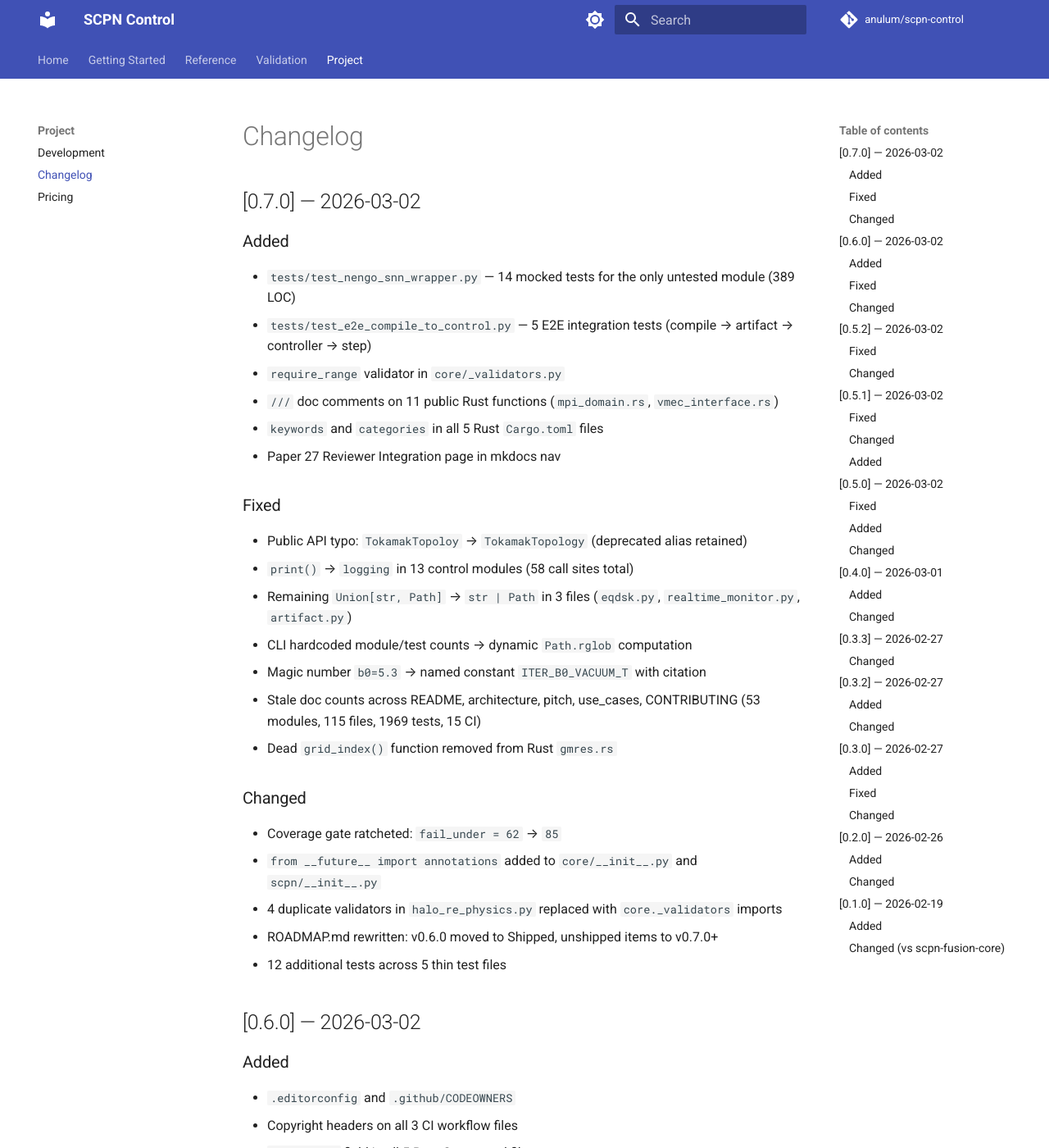
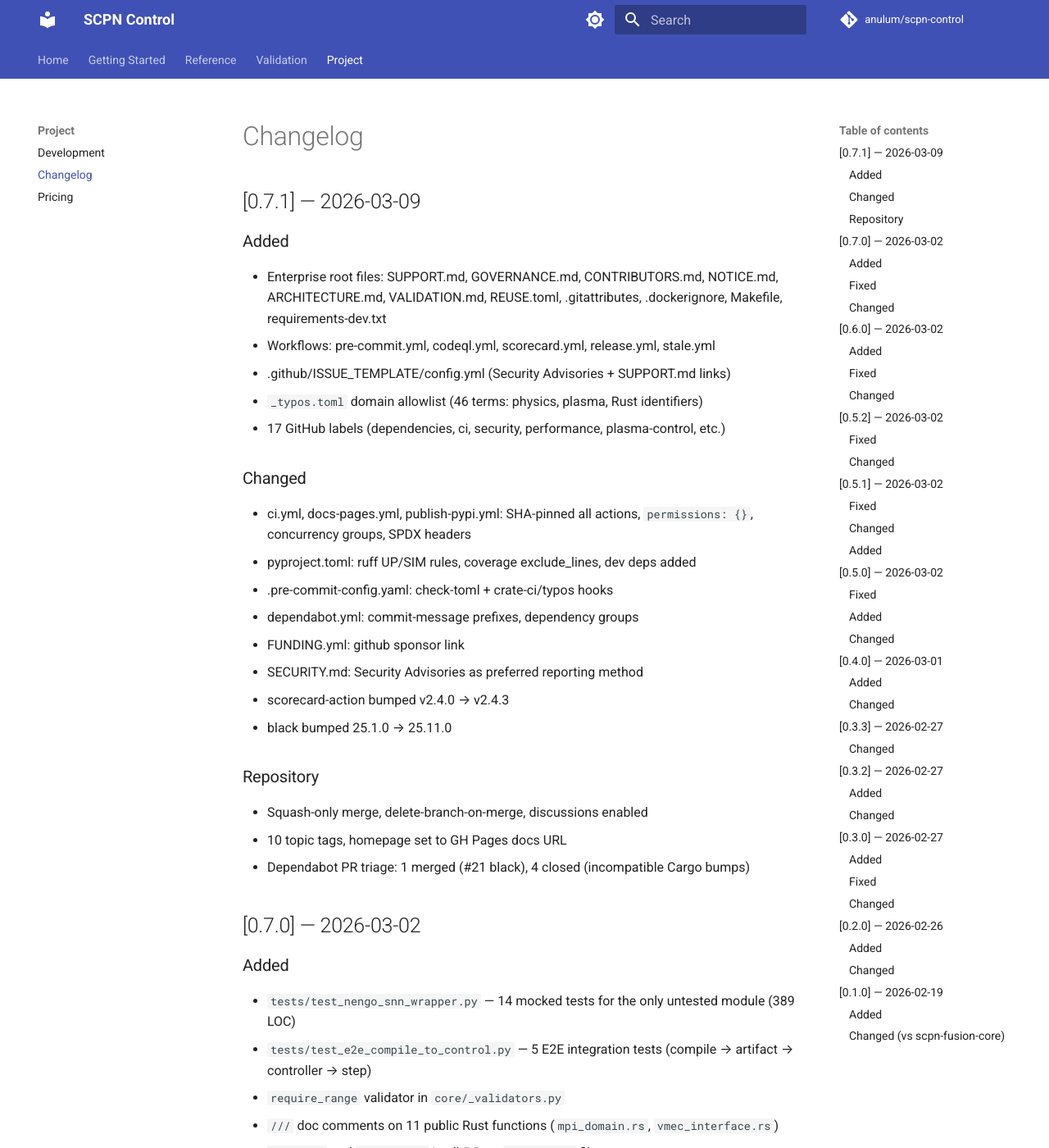
Before and after one commit to anulum/scpn-control, an MkDocs documentation site: the page built from docs/changelog.md, in a window 1280 px wide and 1400 px high. Shown: the whole window at 82% size. Built offline with MkDocs 1.6.1 and Material for MkDocs 9.7.7, drawn with Linux system fonts in a browser that asks for light colours; comment, search, counter and statistics services are not loaded.

Commit message:
bump v0.7.1: roadmap, changelog, version metadata
Co-Authored-By: Arcane Sapience <protoscience@anulum.li>

````diff
--- a/docs/api.md
+++ b/docs/api.md
@@ -5,7 +5,7 @@
 ```python
 import scpn_control
 
-scpn_control.__version__       # "0.7.0"
+scpn_control.__version__       # "0.7.1"
 scpn_control.FusionKernel      # Grad-Shafranov equilibrium solver
 scpn_control.RUST_BACKEND      # True if Rust acceleration available
 scpn_control.TokamakConfig     # Preset tokamak geometries
--- a/docs/changelog.md
+++ b/docs/changelog.md
@@ -1,4 +1,31 @@
 # Changelog
+
+## [0.7.1] — 2026-03-09
+
+### Added
+- Enterprise root files: SUPPORT.md, GOVERNANCE.md, CONTRIBUTORS.md, NOTICE.md,
+  ARCHITECTURE.md, VALIDATION.md, REUSE.toml, .gitattributes, .dockerignore,
+  Makefile, requirements-dev.txt
+- Workflows: pre-commit.yml, codeql.yml, scorecard.yml, release.yml, stale.yml
+- .github/ISSUE_TEMPLATE/config.yml (Security Advisories + SUPPORT.md links)
+- `_typos.toml` domain allowlist (46 terms: physics, plasma, Rust identifiers)
+- 17 GitHub labels (dependencies, ci, security, performance, plasma-control, etc.)
+
+### Changed
+- ci.yml, docs-pages.yml, publish-pypi.yml: SHA-pinned all actions, `permissions: {}`,
+  concurrency groups, SPDX headers
+- pyproject.toml: ruff UP/SIM rules, coverage exclude_lines, dev deps added
+- .pre-commit-config.yaml: check-toml + crate-ci/typos hooks
+- dependabot.yml: commit-message prefixes, dependency groups
+- FUNDING.yml: github sponsor link
+- SECURITY.md: Security Advisories as preferred reporting method
+- scorecard-action bumped v2.4.0 → v2.4.3
+- black bumped 25.1.0 → 25.11.0
+
+### Repository
+- Squash-only merge, delete-branch-on-merge, discussions enabled
+- 10 topic tags, homepage set to GH Pages docs URL
+- Dependabot PR triage: 1 merged (#21 black), 4 closed (incompatible Cargo bumps)
 
 ## [0.7.0] — 2026-03-02
 
--- a/pyproject.toml
+++ b/pyproject.toml
@@ -4,7 +4,7 @@ build-backend = "setuptools.build_meta"
 
 [project]
 name = "scpn-control"
-version = "0.7.0"
+version = "0.7.1"
 description = "SCPN Control — Neuro-symbolic Stochastic Petri Net controller for plasma control"
 authors = [
     {name = "Miroslav Sotek", email = "protoscience@anulum.li"},
````
Also changed, not shown: CHANGELOG.md (+27 -0 lines), ROADMAP.md (+32 -5 lines), .zenodo.json, 1 other file.
